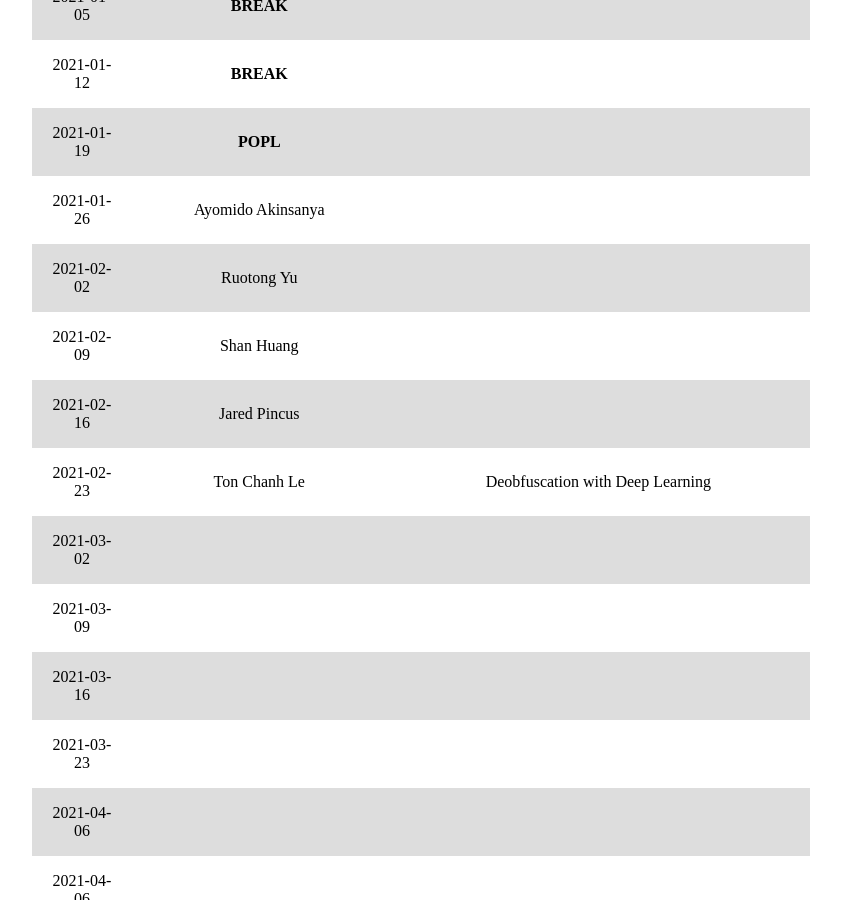
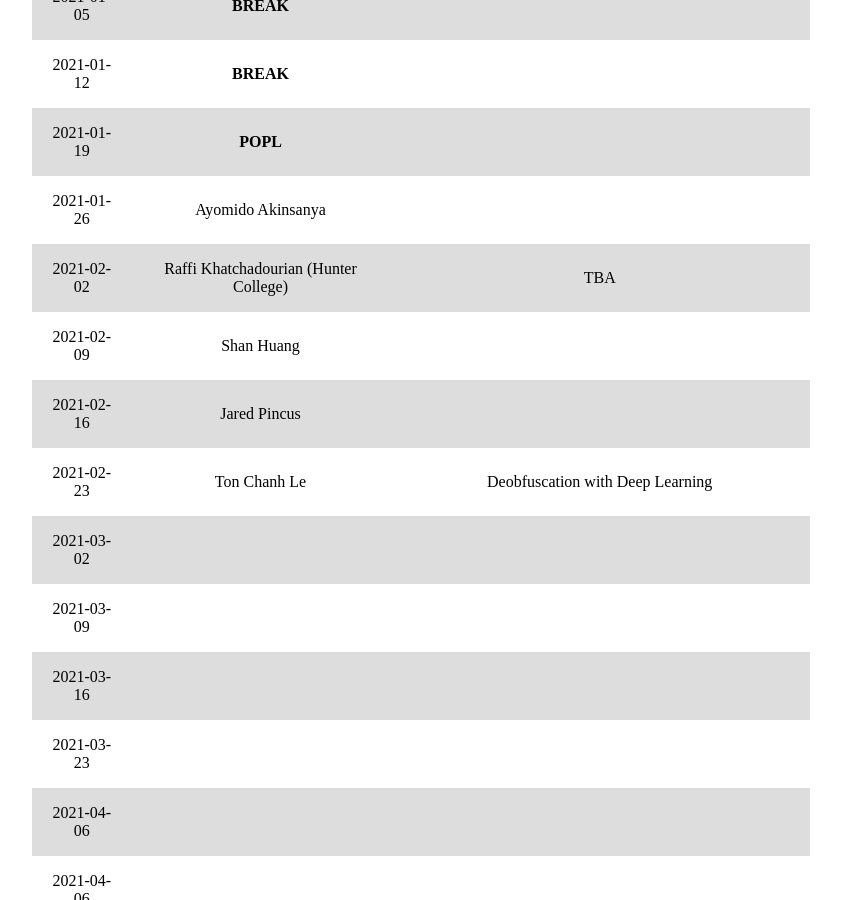
Before and after one commit to mgree/cypress, a Jekyll site: the page built from schedule.md, in a window 1280 px wide and 900 px high, scrolled down 1212 px. Shown: the whole window, without its empty margins (219-1060 px from the left). Built offline with Jekyll 4.4.1, drawn with Linux system fonts in a browser that asks for light colours.

Commit message:
Added guest speaker from Hunter (#1)

```diff
--- a/schedule.md
+++ b/schedule.md
@@ -32,7 +32,7 @@ find someone willing to take your place first.
 | 2021-01-12 | **BREAK**                             | |
 | 2021-01-19 | **POPL**                              | |
 | 2021-01-26 | Ayomido Akinsanya                     | |
-| 2021-02-02 | Ruotong Yu                            | |
+| 2021-02-02 | Raffi Khatchadourian (Hunter College) | TBA |
 | 2021-02-09 | Shan Huang                            | |
 | 2021-02-16 | Jared Pincus                          | |
 | 2021-02-23 | Ton Chanh Le                          | Deobfuscation with Deep Learning |
```
